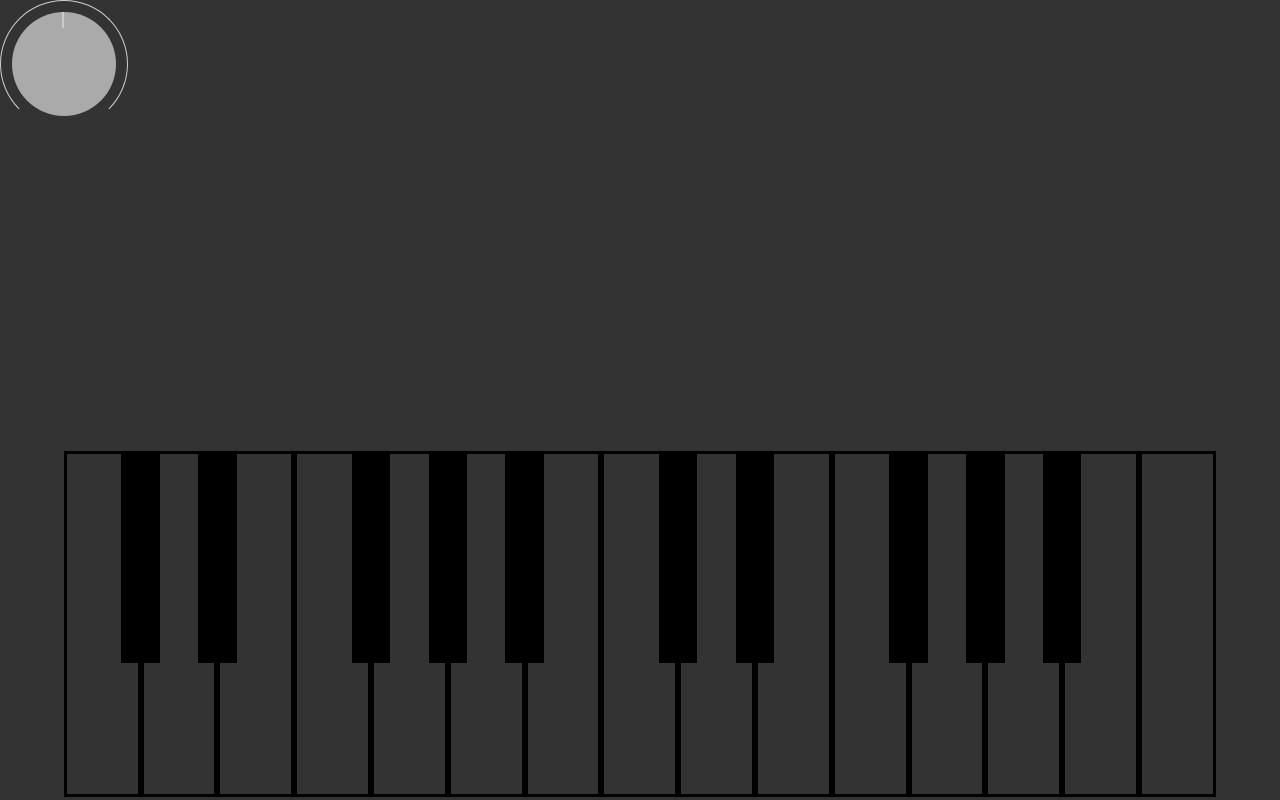
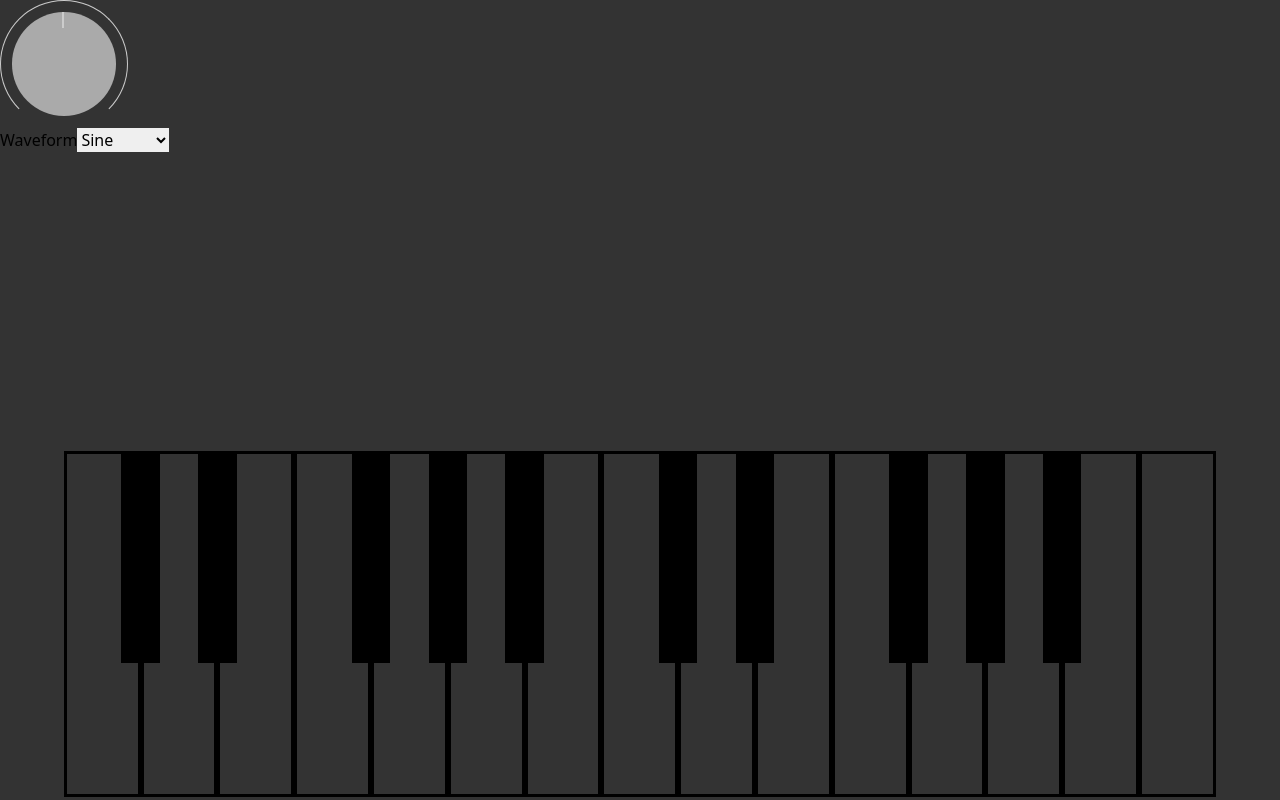
Before and after one commit to Mikenike5313/WebSynth, a Next.js app in the folder next-app/: page / in a window 1280 px wide. Built offline with nearby package versions, Linux system fonts and the light colour scheme.

Commit message:
added waveform selector

```diff
--- a/next-app/src/components/synth.js
+++ b/next-app/src/components/synth.js
@@ -2,6 +2,7 @@
 
 import { useRef, useEffect } from 'react'
 import Knob from './knob'
+import Waveforms from './waveforms'
 import Keyboard from './keyboard'
 
 const audioContext = new AudioContext()
@@ -10,6 +11,8 @@ const oscillators = {}
 const gainNode = audioContext.createGain()
 gainNode.gain.value = 0.5
 gainNode.connect(audioContext.destination)
+
+var waveform = 'sine'
 
 const frequencies = {
     'C3': 130.81, 'C#3': 138.59, 'D3': 146.83, 'D#3': 155.56, 'E3': 164.81,
@@ -23,9 +26,14 @@ export function setGain(newValue) {
     gainNode.gain.value = newValue
 }
 
+export function setWaveform(newValue) {
+    waveform = newValue
+}
+
 export function startNote(note) {
     const node = audioContext.createOscillator()
     node.frequency.value = frequencies[note]
+    node.type = waveform
     oscillators[note] = node
     node.connect(gainNode)
     node.start()
@@ -54,6 +62,7 @@ export default function Synth() {
     return (
         <>
             <Knob ref={gainKnob}/>
+            <Waveforms/>
             <Keyboard/>
         </>
     )
--- /dev/null
+++ b/next-app/src/components/waveforms.js
@@ -0,0 +1,21 @@
+'use client'
+
+import { setWaveform } from "./synth"
+
+export default function Waveforms() {
+    function handleChange(event) {
+        setWaveform(event.target.value)
+    }
+
+    return (
+        <>
+            <label htmlFor="waveform-select">Waveform</label>
+            <select id="waveform-select" defaultValue="sine" onChange={handleChange}>
+                <option value="sine">Sine</option>
+                <option value="square">Square</option>
+                <option value="triangle">Triangle</option>
+                <option value="sawtooth">Sawtooth</option>
+            </select>
+        </>
+    )
+}
```
